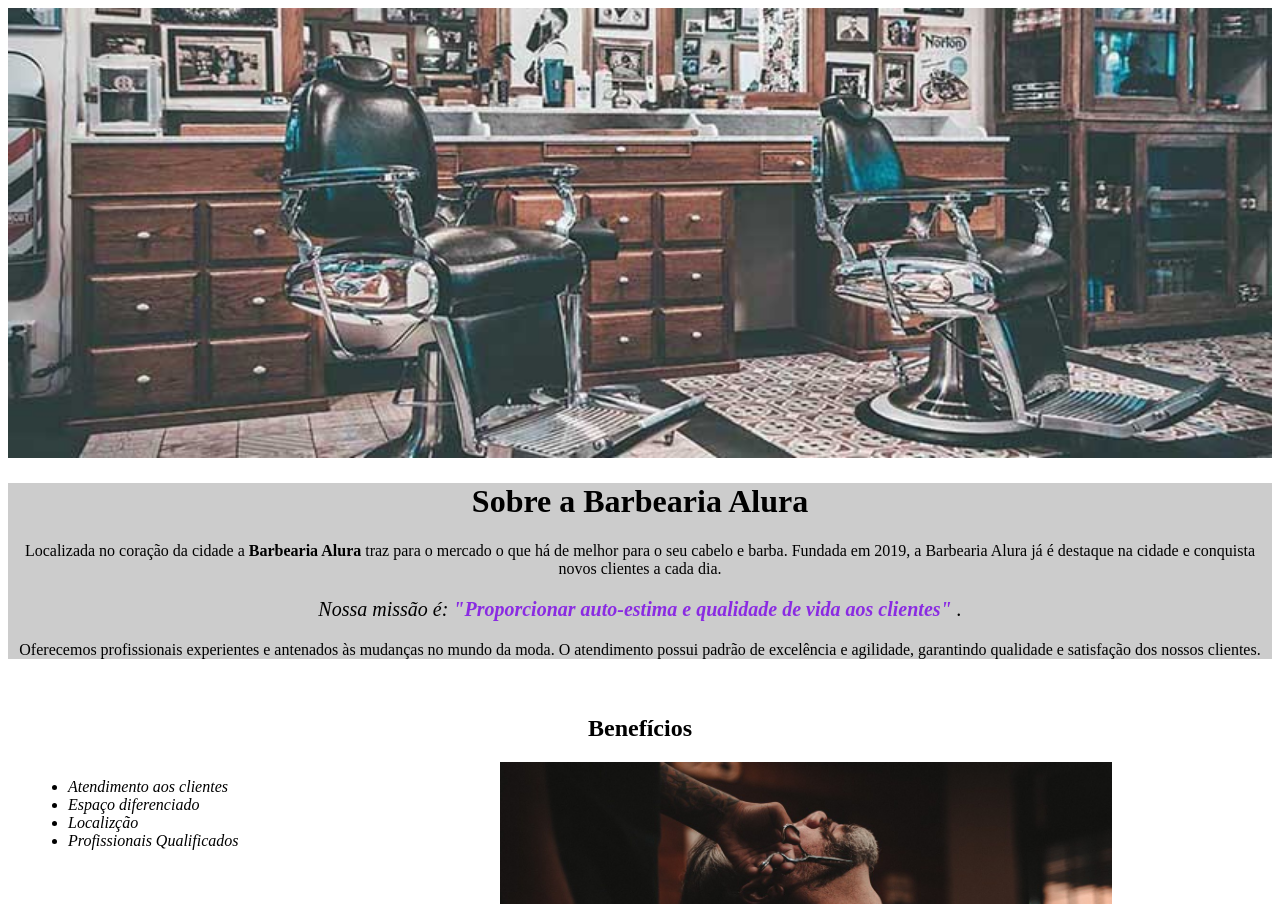
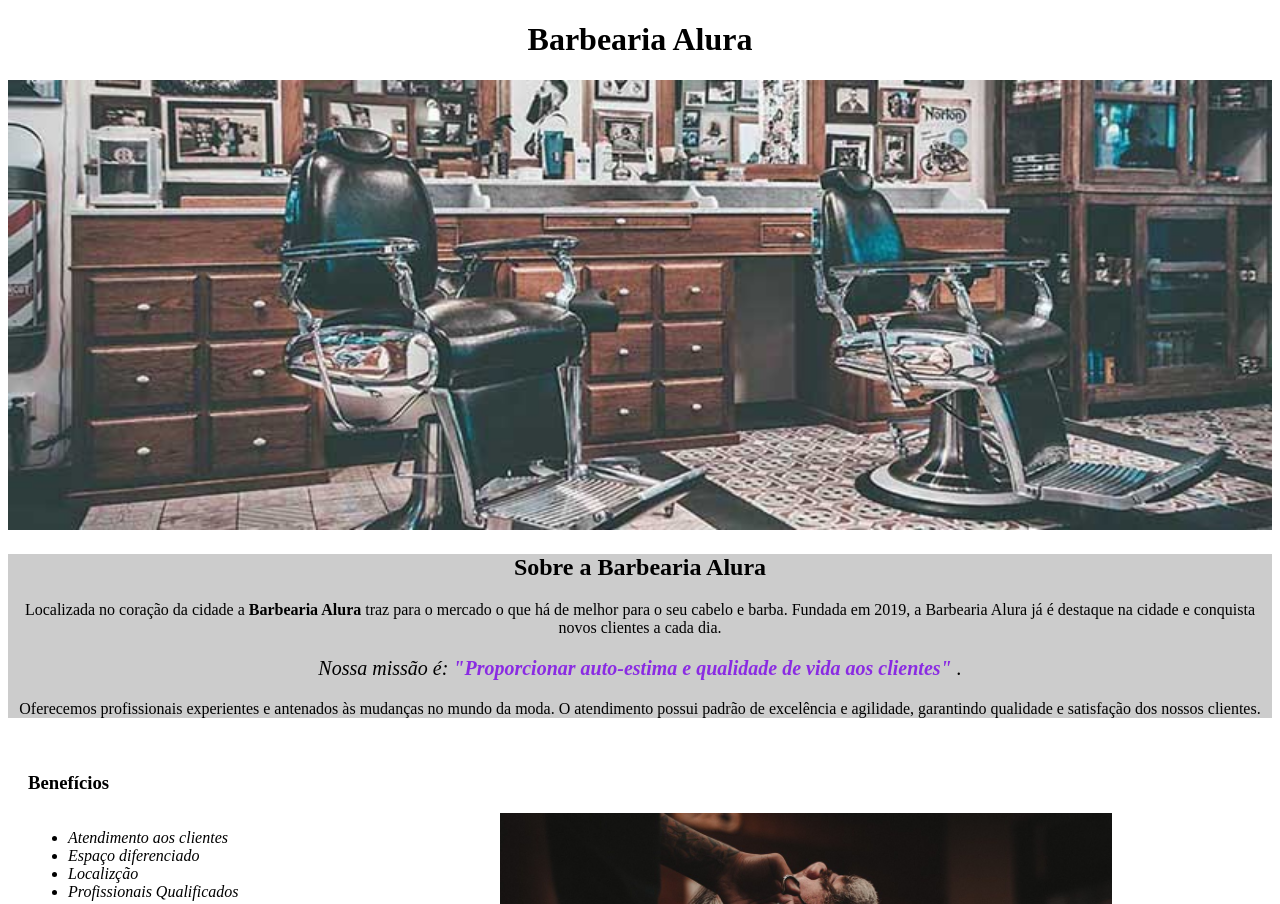
Before and after one commit to VitorDagnon/PrjHtmlCSS, a plain HTML site: page index.html in a window 1280 px wide. Shown: the top 904 px of the page. Drawn offline with Linux system fonts and the light colour scheme.

Commit message:
add header

```diff
--- a/index.html
+++ b/index.html
@@ -8,15 +8,18 @@
     <link rel="stylesheet" href="style.css" >
 </head>
 <body>
+    <header>
+        <h1>Barbearia Alura</h1>
+    </header>
     <img id="banner" src="./img/banner.jpg">
     <div class="principal">
-        <h1>Sobre a Barbearia Alura </h1>
+        <h2>Sobre a Barbearia Alura </h2>
         <p>Localizada no coração da cidade a <b> Barbearia Alura </b> traz para o mercado o que há de melhor para o seu cabelo e barba. Fundada em 2019, a Barbearia Alura já é destaque na cidade e conquista novos clientes a cada dia.</p>
         <p id="missao"><i>Nossa missão é:<b> "Proporcionar auto-estima e qualidade de vida aos clientes" </b>. </i></p>
         <p>Oferecemos profissionais experientes e antenados às mudanças no mundo da moda. O atendimento possui padrão de excelência e agilidade, garantindo qualidade e satisfação dos nossos clientes.</p>
    </div>
    <div class="beneficios">
-        <h2>Benefícios</h2>
+        <h3>Benefícios</h3>
         <ul>
             <li class="itens">Atendimento aos clientes</li>
             <li class="itens">Espaço diferenciado</li>
```
